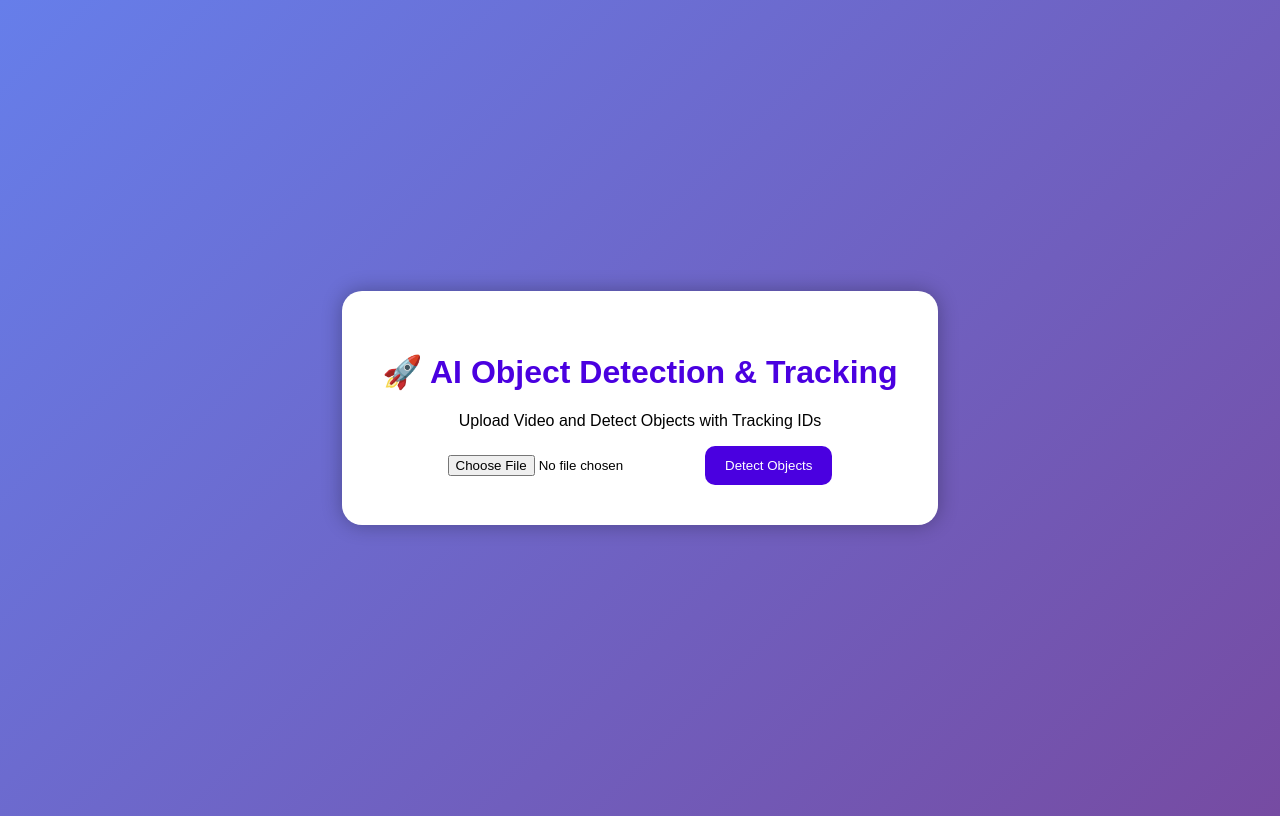
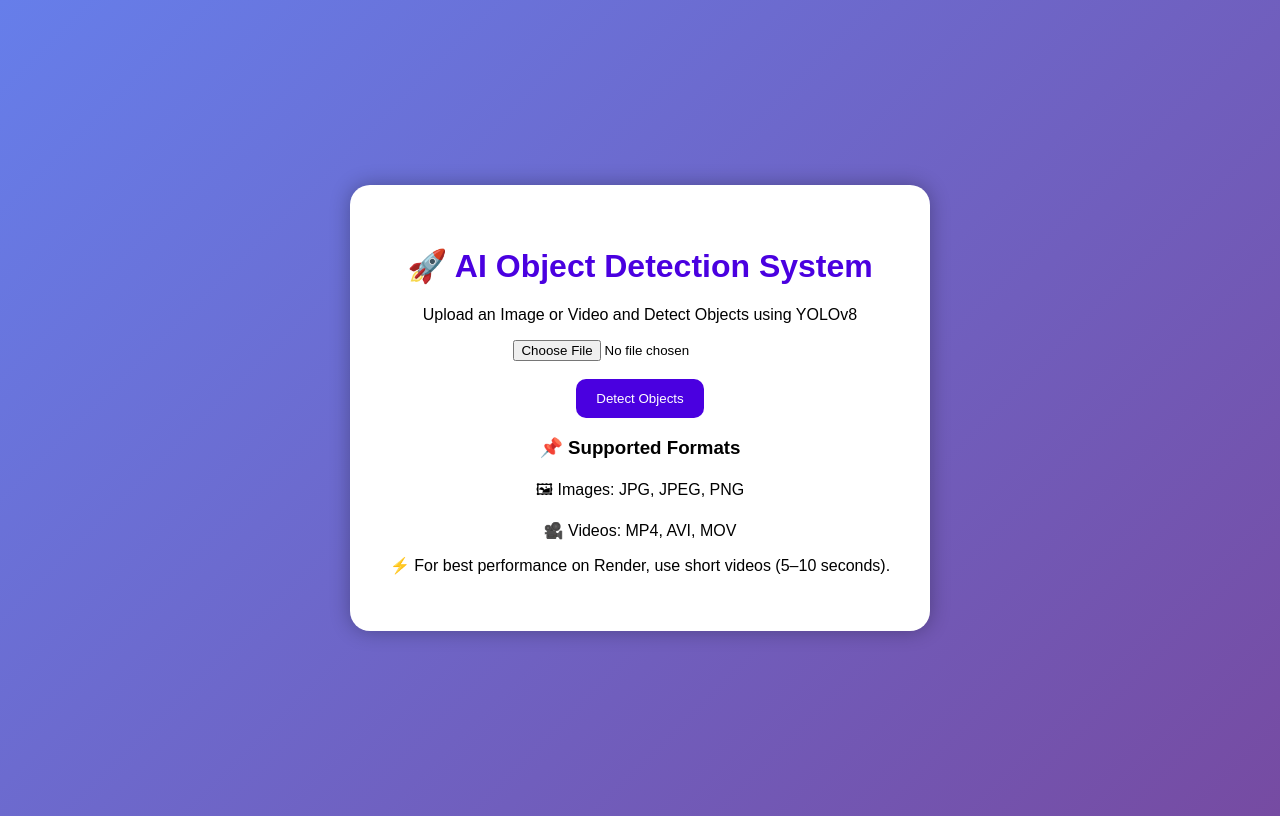
Before and after one commit to Shaik-Areef147/Codealpha_Object_Detection_Tracker, a Flask app: page / in a window 1280 px wide. Run offline with Flask 3, Linux system fonts and the light colour scheme.

Commit message:
index.html

```diff
--- a/templates/index.html
+++ b/templates/index.html
@@ -1,24 +1,51 @@
 <!DOCTYPE html>
-<html>
+<html lang="en">
 <head>
-    <title>AI Object Detection & Tracking</title>
+    <meta charset="UTF-8">
+    <meta name="viewport" content="width=device-width, initial-scale=1.0">
+    <title>AI Object Detection System</title>
+
     <link rel="stylesheet" href="{{ url_for('static', filename='style.css') }}">
 </head>
+
 <body>
 
 <div class="container">
 
-<h1>🚀 AI Object Detection & Tracking</h1>
+    <h1>🚀 AI Object Detection System</h1>
 
-<p>Upload Video and Detect Objects with Tracking IDs</p>
+    <p class="subtitle">
+        Upload an Image or Video and Detect Objects using YOLOv8
+    </p>
 
-<form action="/predict" method="post" enctype="multipart/form-data">
+    <form action="/predict" method="POST" enctype="multipart/form-data">
 
-<input type="file" name="video" required>
+        <input
+            type="file"
+            name="file"
+            accept=".jpg,.jpeg,.png,.mp4,.avi,.mov"
+            required
+        >
 
-<button type="submit">Detect Objects</button>
+        <br><br>
 
-</form>
+        <button type="submit">
+            Detect Objects
+        </button>
+
+    </form>
+
+    <div class="info">
+
+        <h3>📌 Supported Formats</h3>
+
+        <p>🖼 Images: JPG, JPEG, PNG</p>
+
+        <p>🎥 Videos: MP4, AVI, MOV</p>
+
+        <p>⚡ For best performance on Render, use short videos (5–10 seconds).</p>
+
+    </div>
 
 </div>
 
```
